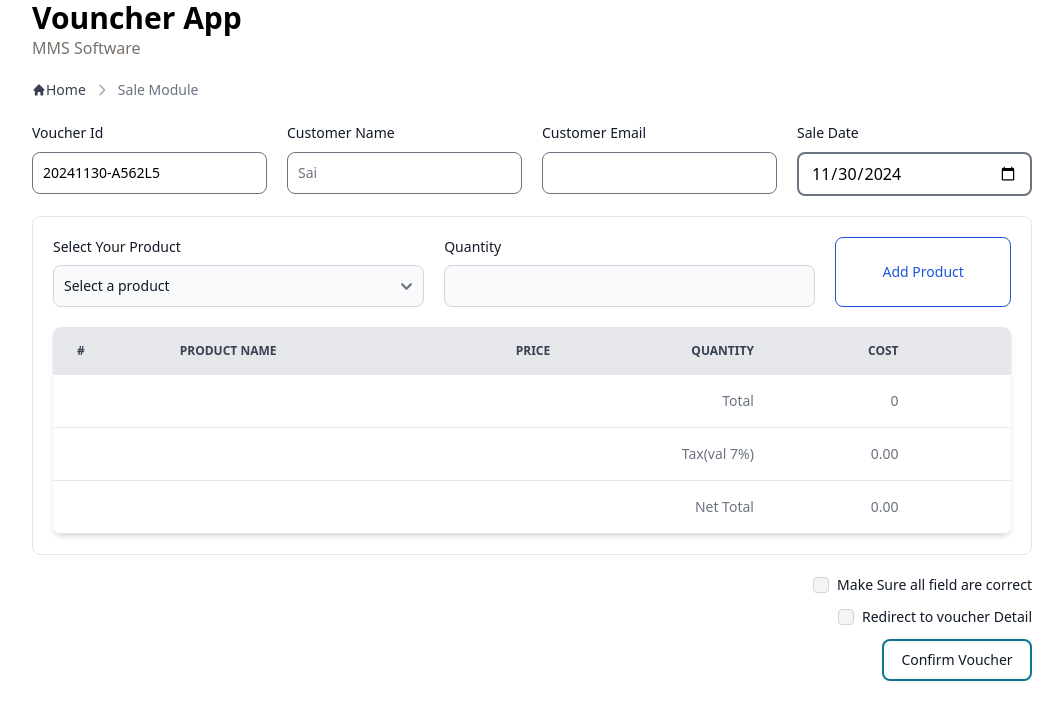
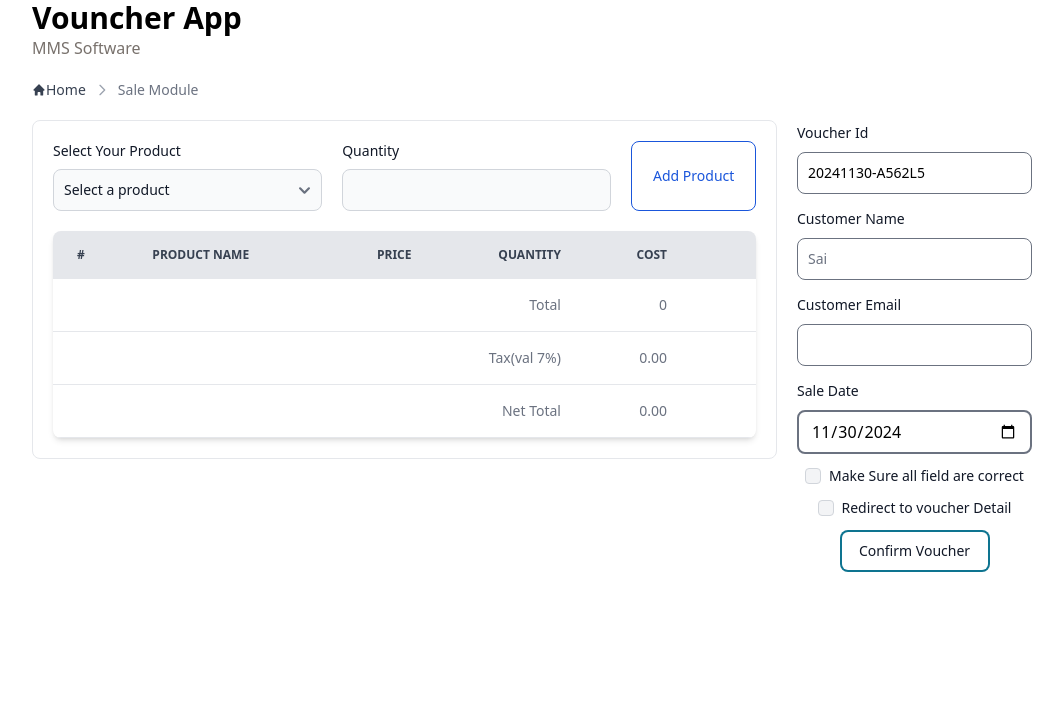
Before and after one commit to Hnin-lwin16/voucher_app_auth_api, a React (Vite) app: page /sale in a window 1280 px wide. Shown: the top 720 px of the page, without its empty margins (108-1171 px from the left). Built offline with nearby package versions, Linux system fonts and the light colour scheme; data requests are answered from the project's data file; what ldrs would draw is missing.

Commit message:
vInfoANdSearchVoucher

```diff
--- a/package.json
+++ b/package.json
@@ -15,6 +15,7 @@
     "flowbite-react": "^0.10.2",
     "html2pdf.js": "^0.10.2",
     "ldrs": "^1.0.2",
+    "lodash": "^4.17.21",
     "print-js": "^1.6.0",
     "react": "^18.3.1",
     "react-dom": "^18.3.1",
--- a/src/components/SaleForm.jsx
+++ b/src/components/SaleForm.jsx
@@ -44,7 +44,7 @@ const SaleForm = () => {
 
       }
   return (
-    <div className=" bg-white p-5 rounded-lg border mb-5">
+    <div className=" bg-white p-5 rounded-lg border">
       <form action="#" id="recordForm" onSubmit={handleSubmit(onSubmit)} className=' mb-5'>
         <div className="grid grid-cols-5 gap-5">
           <div className="col-span-2">
--- a/src/components/SaleListRow.jsx
+++ b/src/components/SaleListRow.jsx
@@ -41,7 +41,7 @@ const SaleListRow = ({list:{
 
       <Table.Row className="bg-white dark:border-gray-700 dark:bg-gray-800">
         <Table.Cell className="whitespace-nowrap font-medium text-gray-900 dark:text-white">
-        1
+        {voucherId}
         </Table.Cell>
         <Table.Cell>{customer}</Table.Cell>
         <Table.Cell className=' text-end'>{email}</Table.Cell>
--- a/src/components/VouncherInfo.jsx
+++ b/src/components/VouncherInfo.jsx
@@ -68,9 +68,12 @@ const VouncherInfo = () => {
 
 
   return (
-    <div>
-         <form className=" my-5" onSubmit={handleSubmit(handleForm)} id='form'>
-     <div className=' grid grid-cols-1 md:grid-cols-4 gap-5'>
+    <div className=' grid grid-cols-4 gap-5 mt-5'>
+      <div className="col-span-3">
+      <SaleForm />
+      </div>
+         <form className=" col-span-1 flex flex-col h-full" onSubmit={handleSubmit(handleForm)} id='form'>
+     <div className=' grid grid-cols-1 md:grid-cols-1 gap-3'>
         <div className=' grid-cols-1'>
         <div>
 
@@ -107,7 +110,7 @@ const VouncherInfo = () => {
         {errors.email && errors.email.type === "minLength" && (<p className=' text-red-500 text-sm'>Customer Email should be at least 3 characters</p>)}
         </div>
         </div>
-        <div className=' grid-cols-1'>
+        <div className=' grid-cols-1 mb-3'>
         <div>
 
         <div className="mb-2 block">
@@ -120,9 +123,7 @@ const VouncherInfo = () => {
         </div>
 
      </div>
-     </form>
-     <SaleForm/>
-    <div className='flex flex-col gap-3 items-end '>
+     <div className='flex flex-col gap-3 items-center mt-auto'>
     <div className="flex items-center gap-2">
         <Checkbox form='form' id="remember" {...register("check",{ required: true })}/>
         <Label htmlFor="remember">Make Sure all field are correct</Label>
@@ -144,6 +145,9 @@ const VouncherInfo = () => {
         </div>) : "Confirm Voucher"}
       </Button>
     </div>
+     </form>
+
+
     </div>
   )
 }
--- a/src/components/VouncherList.jsx
+++ b/src/components/VouncherList.jsx
@@ -1,5 +1,5 @@
 import { Button, Label, Table, TextInput } from 'flowbite-react'
-import React from 'react'
+import React, { useRef, useState } from 'react'
 import { BiSearch } from 'react-icons/bi'
 
 
@@ -7,31 +7,54 @@ import {  HiPencilSquare, HiPlus,  HiTrash } from 'react-icons/hi2'
 import { Link } from 'react-router-dom'
 import useSWR from 'swr'
 import SaleListRow from './SaleListRow'
+import { debounce } from 'lodash'
+import { HiX } from 'react-icons/hi'
 
 
 const VouncherList = () => {
+  const [search,setSearch] = useState("");
+  const inputRef = useRef();
   const fetcher = (...args) => fetch(...args).then(res => res.json())
-  const {data, error, isLoading} = useSWR(import.meta.env.VITE_BASE_URL+"/vouchers", fetcher);
+  const {data, error, isLoading} = useSWR(!search ? (import.meta.env.VITE_BASE_URL+"/vouchers"):(
+    import.meta.env.VITE_BASE_URL+"/vouchers?voucherId_like="+search
+  ), fetcher);
+
+
+ const handleSearch = debounce((value)=>{
+  // setSearch(e.target.value)
+  setSearch(value)
+  console.log(inputRef.current.value)
+
+ },1000)
+
+ const onSearchChange = (e)=>{
+    handleSearch(e.target.value)
+ }
+ const onClearSearch = ()=>{
+  inputRef.current.value = ""
+  setSearch("")
+ }
+
  (!isLoading && console.log("start"))
   return (
     <div className='mt-5'>
     <div className=' flex justify-between items-center mb-3'>
-    <div className="max-w-md">
+    <div className="max-w-md relative">
 
-  <TextInput id="email4" type="text" icon={BiSearch}   placeholder="Search Vouncher" required />
-
+  <TextInput ref={inputRef} onChange={onSearchChange} id="email4" type="text" icon={BiSearch}   placeholder="Search Vouncher" required />
+   {search&& (<HiX className='absolute top-4 end-3 cursor-pointer' fill='red' onClick={onClearSearch}/>)}
 
 </div>
 <div className=' bg-blue-600 rounded-lg px-5 text-white '>
     <Link to="/sale" className=' flex p-3 rounded-lg justify-center items-center'>
-    Sale
+    Create Sale
     <HiPlus/>
     </Link>
 </div>
     </div>
     <Table striped>
     <Table.Head>
-    <Table.HeadCell>#</Table.HeadCell>
+    <Table.HeadCell>Voucher Id</Table.HeadCell>
       <Table.HeadCell>Customer name</Table.HeadCell>
       <Table.HeadCell className=' text-end'>Email</Table.HeadCell>
       <Table.HeadCell className=' text-end'>Created At</Table.HeadCell>
```
Also changed, not shown: 1 other file (tests, documents, lock files or other folders).
